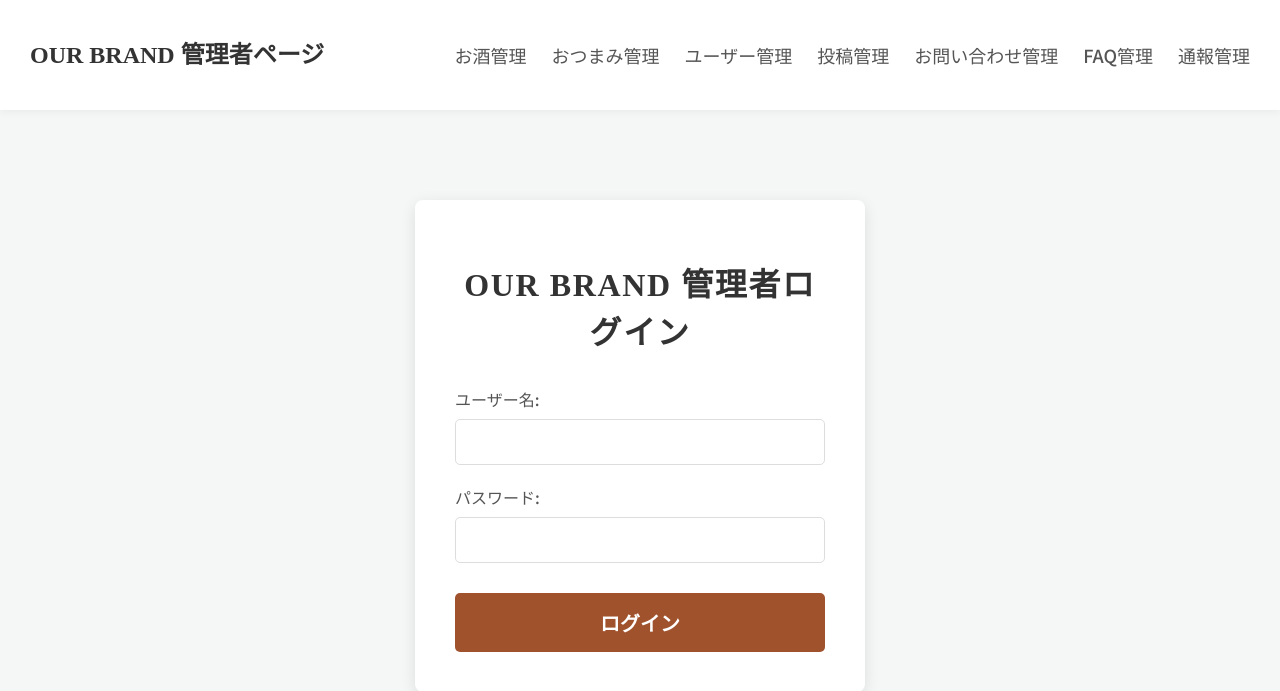
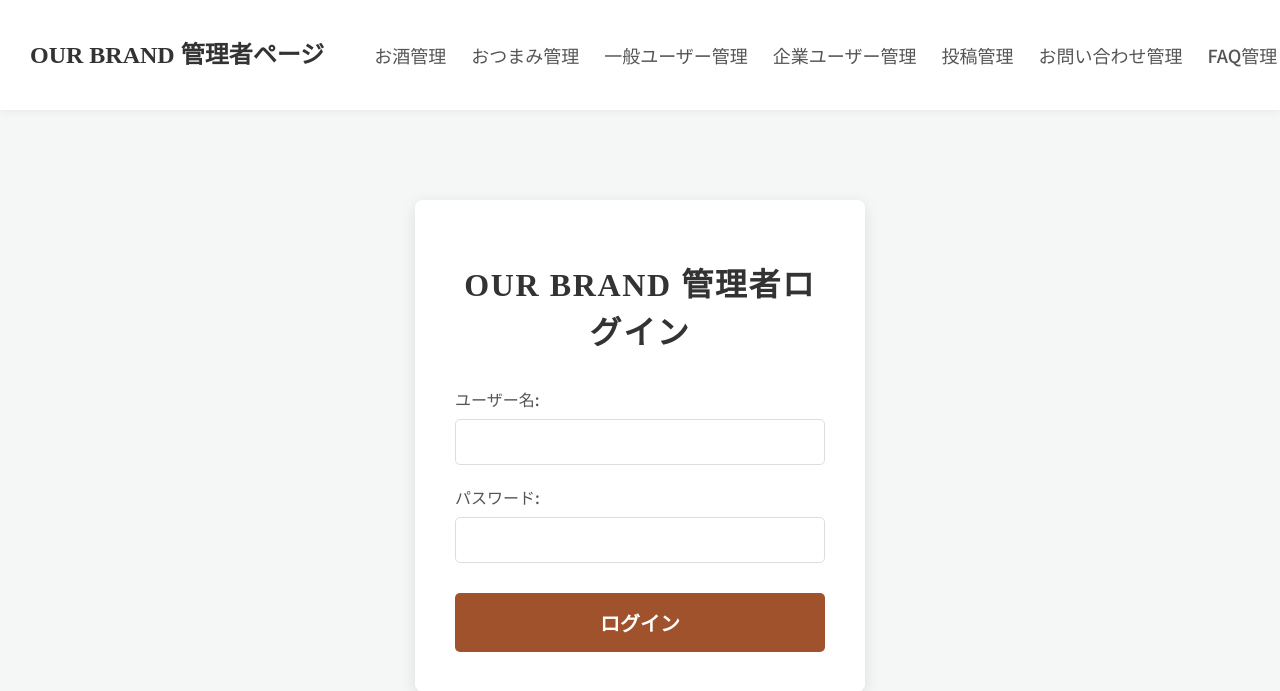
Before and after one commit to Maple-robin/sakebit, a PHP site: page /admin/admin_login.php in a window 1280 px wide. Shown: the top 691 px of the page. Run offline with PHP 8.4, Linux system fonts and the light colour scheme; some web fonts are replaced.

Commit message:
ログインのヘッダー直した、ヘッダーが場所によって結構位置がずれるから調整したほうがいい

```diff
--- a/sources/admin/admin_login.php
+++ b/sources/admin/admin_login.php
@@ -196,11 +196,13 @@ if ($_SERVER['REQUEST_METHOD'] === 'POST') {
                 <ul class="admin-nav__list">
                     <li><a href="admin_products.php">お酒管理</a></li>
                     <li><a href="admin_otsumami.php">おつまみ管理</a></li>
-                    <li><a href="admin_users.php">ユーザー管理</a></li>
+                    <li><a href="admin_users.php">一般ユーザー管理</a></li>
+                    <li><a href="admin_client_users.php">企業ユーザー管理</a></li>
                     <li><a href="admin_posts.php">投稿管理</a></li>
                     <li><a href="admin_inquiries.php">お問い合わせ管理</a></li>
                     <li><a href="admin_faq.php">FAQ管理</a></li>
                     <li><a href="admin_reports.php">通報管理</a></li>
+                    <li><a href="admin_login.php" class="is-current" tabindex="-1" style="pointer-events: none;">ログイン</a></li>
                 </ul>
             </nav>
         </div>
```
